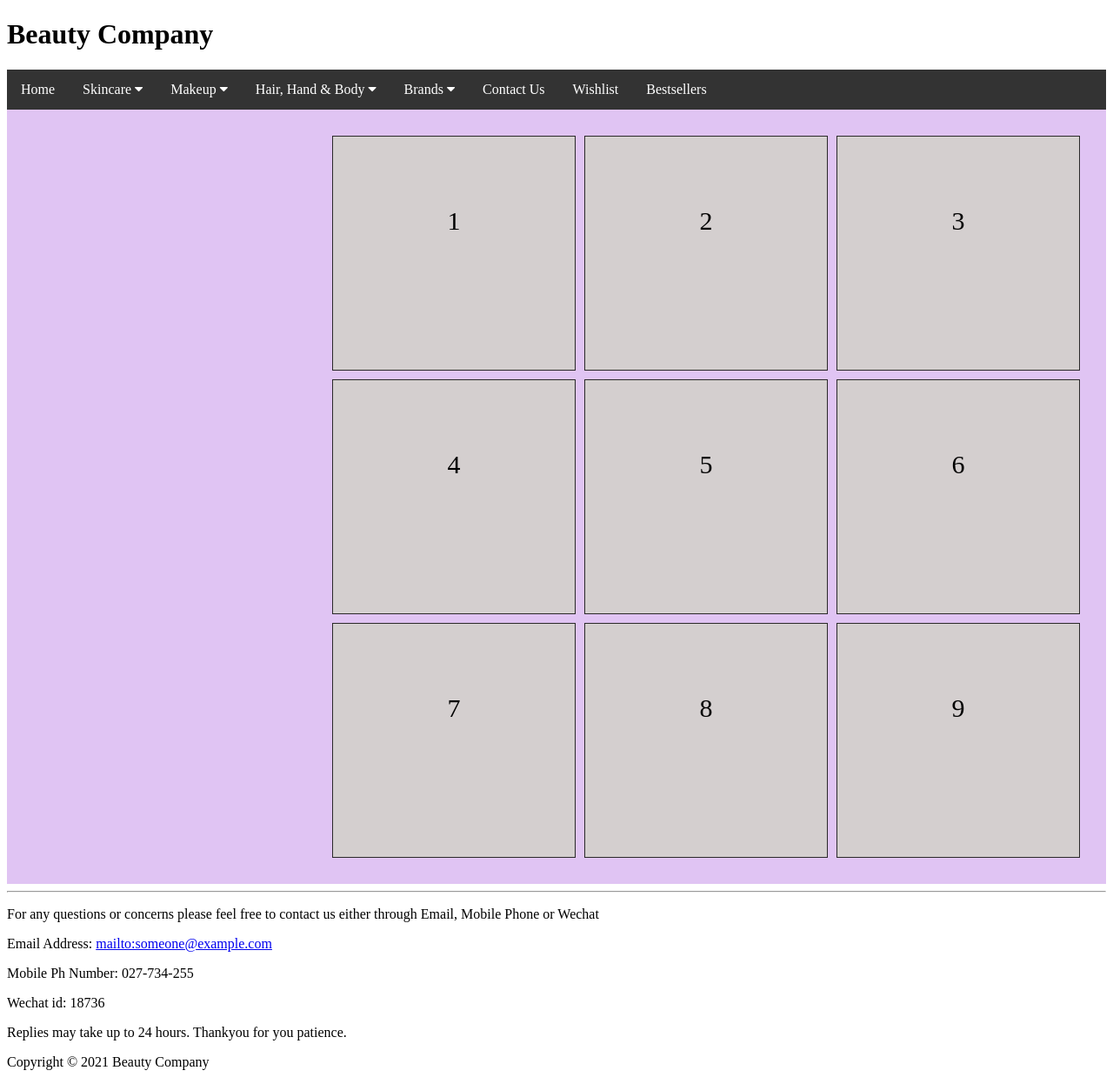
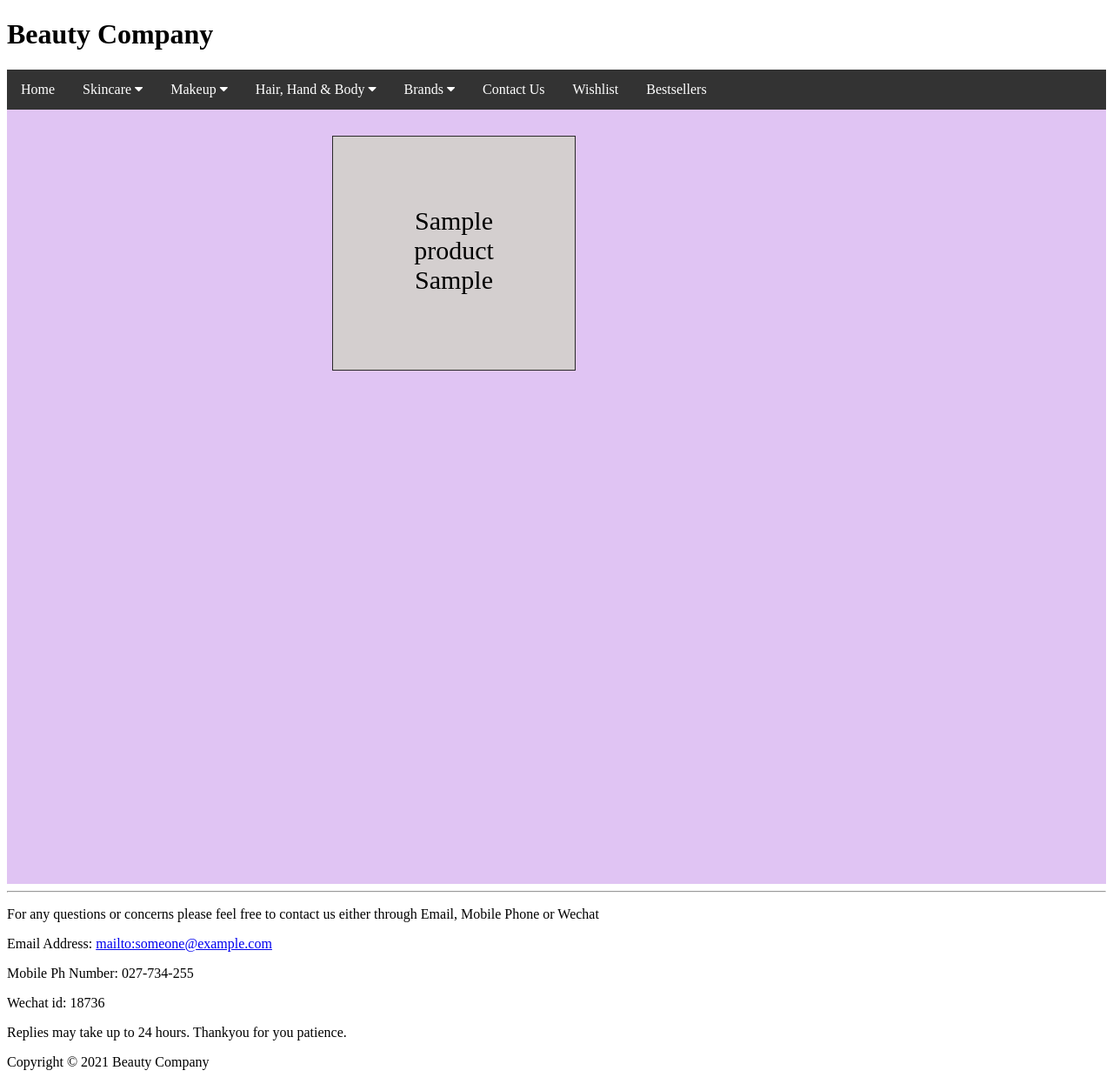
Before and after one commit to DamienLng/Beauty-Website-, a Flask app: page / in a window 1280 px wide. Shown: the whole page at 87% size. Run offline with Flask 2, Linux system fonts and the light colour scheme; tables that the repository leaves empty hold one stand-in row (values such as "Sample post").

Commit message:
Added Names and Prices of each product in their seperate individual grids on the homepage. Still trying to add images.

```diff
--- a/main.py
+++ b/main.py
@@ -16,10 +16,18 @@ import models
 # print(test)
 
 
+
 # Homepage route/query
+# @app.route('/')
+# def home():
+#     return render_template('home.html', page_title="HOME")
+
+# Homepage route/query for all Products
 @app.route('/')
 def home():
-    return render_template('home.html', page_title="HOME")
+    products = models.Product.query.all()
+    print(products)
+    return render_template('home.html', products = products)
 
 # Replace Underscores test code
 # underscore = "Facial_Treatments"
@@ -33,5 +41,7 @@ def subcat(category, name):
     return render_template('subcategory.html', subcat = subcat)
 
 
+
+
 if __name__ == "__main__":
     app.run(debug=True)
--- a/models.py
+++ b/models.py
@@ -20,7 +20,6 @@ ProductSubcategory = db.Table('ProductSubcategory', db.Model.metadata,
 #                     db.Column('Brand_id', db.ForeignKey('Brand.id')),
 #                     db.Column('Subategory_id', db.ForeignKey('Subcategory.id'))
 #                    )
-
 
 class Category(db.Model):
   __tablename__ = 'Category'
--- a/static/css/style.css
+++ b/static/css/style.css
@@ -65,25 +65,8 @@
   display: block;
 }
 
-/* Homepage Grid Container Styling */
-/* .grid-container {
-  display: grid;
-  grid-template-columns: 260px 260px 260px 260px;
-  grid-template-rows: 200px 200px;
-  justify-content: end;
-  grid-gap: 10px;
-  background-color: rgb(255, 255, 255);
-  padding: 10px;
-}
-
-.grid-container > div {
-  background-color: rgb(235, 228, 228);
-  text-align: center;
-  padding: 20px 0;
-  font-size: 30px;
-} */
-
-#grid {
+/* Homepage All Products Grid Container Styling */
+.grid-container {
   display: grid;
   grid-template-rows: 270px 270px 270px;
   grid-template-columns: 280px 280px 280px;
@@ -91,8 +74,8 @@
   grid-gap: 10px;
   padding: 30px;
   background-color: rgb(224, 196, 243);
-  }
-#grid > div {
+}
+.grid-item {
   font-size: 30px;
   padding: 80px;
   text-align: center;
--- a/templates/home.html
+++ b/templates/home.html
@@ -4,30 +4,18 @@
 
 <html>
 <body>
+<div class="grid-container">
+  {% for Product in products %}
+    <div class="grid-item"> {{ Product.name }} {{ Product.price }} </div>
+  {% endfor %}
+</div>
 
-<!-- <div class="grid-container">
-  <div>1</div>
-  <div>2</div>
-  <div>3</div>
-  <div>4</div>
-  <div>5</div>
-  <div>6</div>
-</div> -->
-
-<div id="grid">
-  <div>1</div>
-  <div>2</div>
-  <div>3</div>
-  <div>4</div>
-  <div>5</div>
-  <div>6</div>
-  <div>7</div>
-  <div>8</div>
-  <div>9</div>
-</div>
+{% endblock %}
 
 </body>
 </html>
 
 
-{% endblock %}
+<!-- <div class="filter">
+    Box
+</div> -->
```
Also changed, not shown: Beauty.db, templates/add_product.html (deleted), templates/all_products.html (deleted).
